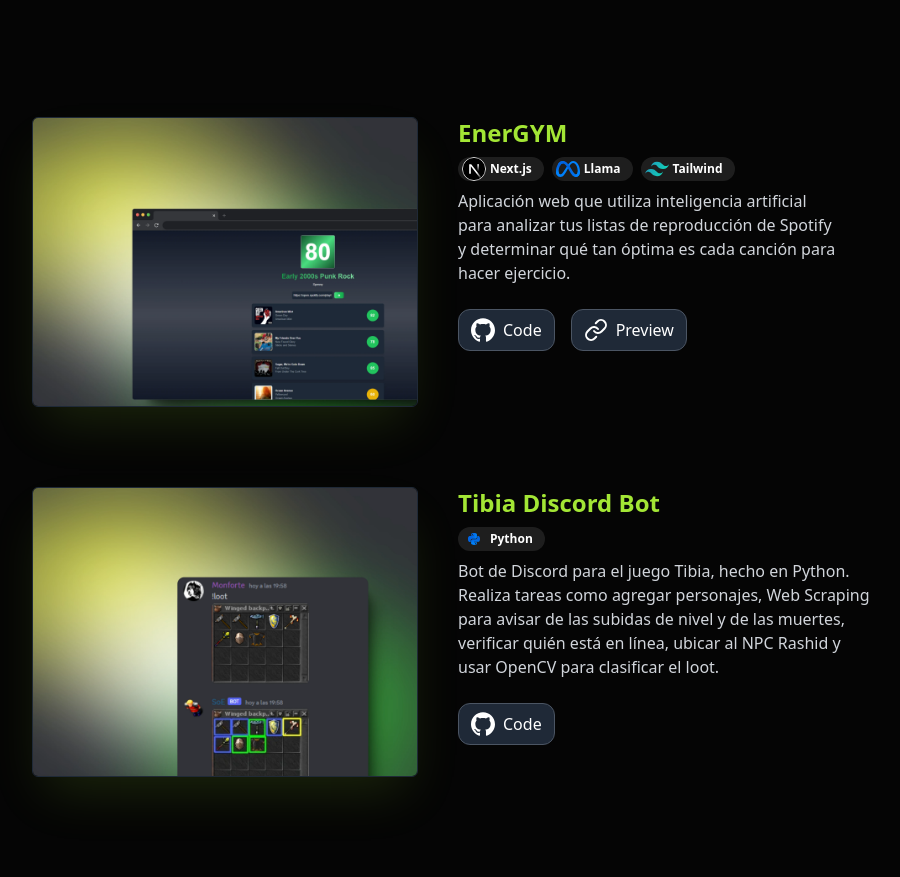
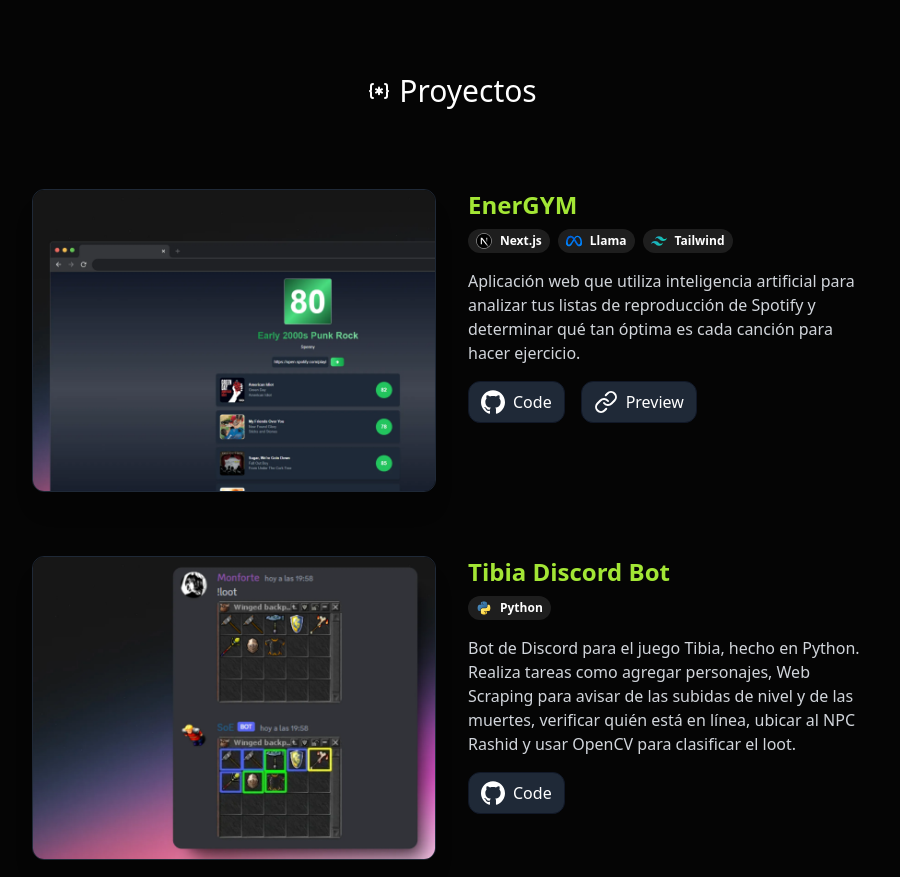
Before and after one commit to MonforteGG/portfolio, an Astro site: page / in a window 1280 px wide. Shown: the part 1704-2581 px from the top of the page, without its empty margins (188-1088 px from the left). Built offline with nearby package versions, Linux system fonts and the light colour scheme; Astro itself is replaced by a stand-in of ours; a script that the page names is missing.

Commit message:
Projects fixed, and better responsive design

```diff
--- a/src/components/LinkButton.astro
+++ b/src/components/LinkButton.astro
@@ -6,7 +6,7 @@ const { href } = Astro.props;
     target="_blank"
     href={href}
     role="link"
-    class="inline-flex items-center justify-center gap-2 px-3 py-2 space-x-2 text-base transition text-white bg-gray-800 border border-gray-600 focus-visible:ring-yellow-500/80 text-md hover:bg-gray-800 hover:border-gray-900 group max-w-fit rounded-xl focus:outline-none focus-visible:outline-none focus-visible:ring focus-visible:ring-white focus-visible:ring-offset-2 active:bg-black"
+    class="inline-flex items-center justify-center gap-2 px-2 md:px-3 py-1 md:py-2 space-x-2 text-xs md:text-base transition text-white bg-gray-800 border border-gray-900  focus-visible:ring-yellow-500/80 text-md hover:bg-gray-800 hover:border-white/10 group max-w-fit rounded-xl focus:outline-none focus-visible:outline-none focus-visible:ring focus-visible:ring-white focus-visible:ring-offset-2 active:bg-black"
 >
     <slot />
 </a>
--- a/src/components/Projects.astro
+++ b/src/components/Projects.astro
@@ -37,7 +37,7 @@ const PROJECTS = [
             "Aplicación web que utiliza inteligencia artificial para analizar tus listas de reproducción de Spotify y determinar qué tan óptima es cada canción para hacer ejercicio.",
         link: "https://energym-drab.vercel.app/",
         github: "https://github.com/MonforteGG/energym",
-        image: "/projects/energym2.webp",
+        image: "/projects/energym.webp",
         tags: [TAGS.NEXTJS, TAGS.LLAMA3, TAGS.TAILWIND],
     },
 
@@ -46,59 +46,65 @@ const PROJECTS = [
         description:
             "Bot de Discord para el juego Tibia, hecho en Python. Realiza tareas como agregar personajes, Web Scraping para avisar de las subidas de nivel y de las muertes, verificar quién está en línea, ubicar al NPC Rashid y usar OpenCV para clasificar el loot.",
         github: "https://github.com/MonforteGG/soe-bot",
-        image: "/projects/tibia_bot2.webp",
+        image: "/projects/tibia_bot.webp",
         tags: [TAGS.PYTHON],
     },
 ];
 ---
 
+<div class="flex flex-col gap-y-16">
     {
-    PROJECTS.map(({ title, description, tags, link, github, image }) => (
-        <article class="flex gap-10 py-10">
-            <div>
-                <div class="overflow-hidden rounded-md shadow-2xl shadow-lime-400/15 lg:border lg:border-gray-800 lg:hover:border-gray-700 lg:hover:bg-gray-800/50">
+        PROJECTS.map(({ image, title, description, tags, link, github }) => (
+            <article class="flex flex-col space-x-0 space-y-8 group md:flex-row md:space-x-8 md:space-y-0">
+                <div class="w-full md:w-1/2">
+                    <div class="relative flex flex-col items-center col-span-6 row-span-5 gap-8 transition duration-500 ease-in-out transform shadow-xl overflow-clip rounded-xl sm:rounded-xl md:group-hover:-translate-y-1 md:group-hover:shadow-2xl lg:border lg:border-gray-800 lg:hover:border-gray-700 lg:hover:bg-gray-800/50">
                         <img
-                        class="object-cover object-top w-60 lg:w-96 max-w-[420px] md:scale-105 md:hover:scale-100 transition duration-500"
+                            alt={`Captura del proyecto ${title}`}
+                            class="object-cover object-top w-full h-56 transition duration-500 sm:h-full md:scale-110 md:group-hover:scale-105"
                             loading="lazy"
                             src={image}
-                        alt={`Captura del proyecto ${title}`}
                         />
                     </div>
                 </div>
-            <span class="flex flex-col gap-2">
+
+                <div class="w-full md:w-1/2 md:max-w-lg">
                     <h3 class=" text-xl lg:text-2xl font-semibold text-lime-400">
                         {title}
                     </h3>
-                <ul class="flex flex-wrap gap-2">
+                    <div class="flex flex-wrap mt-2">
+                        <ul class="flex flex-row mb-2 gap-x-2">
                             {tags.map((tag) => (
                                 <li>
                                     <span
-                                class={`flex items-center gap-x-1 pl-1 pr-3 rounded-full text-xs ${tag.class}`}
+                                        class={`flex gap-x-2 rounded-full text-xs ${tag.class} py-1 px-2 `}
                                     >
-                                <tag.icon class="size-6" />
+                                        <tag.icon class="size-4" />
                                         {tag.name}
                                     </span>
                                 </li>
                             ))}
                         </ul>
-                <p class=" text-xs lg:text-base text-gray-300 text-pretty max-w-5xl">
+
+                        <div class="mt-2 text-gray-300 text-pretty text-sm lg:text-base">
                             {description}
-                </p>
+                        </div>
                         <footer class="flex items-end justify-start mt-4 gap-x-4">
                             {github && (
                                 <LinkButton href={github}>
-                            <GitHub class="size-6" />
+                                    <GitHub class="size-3 lg:size-6" />
                                     Code
                                 </LinkButton>
                             )}
                             {link && (
                                 <LinkButton href={link}>
-                            <Link class="size-4" />
+                                    <Link class="size-3 lg:size-6" />
                                     Preview
                                 </LinkButton>
                             )}
                         </footer>
-            </span>
+                    </div>
+                </div>
             </article>
         ))
     }
+</div>
--- a/src/components/SplineViewer.astro
+++ b/src/components/SplineViewer.astro
@@ -4,7 +4,7 @@
 ---
 
 <script type="module" src="https://unpkg.com/@splinetool/viewer@1.9.23/build/spline-viewer.js"></script>
-<spline-viewer hint loading-anim-type="spinner-big-light" url="https://prod.spline.design/hxR9jgkzk3S1YxD0/scene.splinecode" loading="eager"></spline-viewer>
+<spline-viewer class="hidden md:block" hint loading-anim-type="spinner-big-light" url="https://prod.spline.design/hxR9jgkzk3S1YxD0/scene.splinecode" loading="eager"></spline-viewer>
 <script type="module">
     // Función para intentar manipular el componente después de que esté listo
     function attemptToStyleLogo() {
--- /dev/null
+++ b/src/components/TitleSection.astro
@@ -0,0 +1,3 @@
+<h2 class=" text-2xl lg:text-3xl font-normal  mb-10 lg:mb-20 flex items-center gap-x-2">
+    <slot/>
+</h2>
--- a/src/components/icons/Python.astro
+++ b/src/components/icons/Python.astro
@@ -1 +1,46 @@
-<svg { ... Astro.props } xmlns="http://www.w3.org/2000/svg" width="2500" height="2500" fill="none" viewBox="0 0 64 64"><path fill="url(#a)" d="M31.885 16c-8.124 0-7.617 3.523-7.617 3.523l.01 3.65h7.752v1.095H21.197S16 23.678 16 31.876c0 8.196 4.537 7.906 4.537 7.906h2.708v-3.804s-.146-4.537 4.465-4.537h7.688s4.32.07 4.32-4.175v-7.019S40.374 16 31.885 16zm-4.275 2.454a1.394 1.394 0 1 1 0 2.79 1.393 1.393 0 0 1-1.395-1.395c0-.771.624-1.395 1.395-1.395z"/><path fill="url(#b)" d="M32.115 47.833c8.124 0 7.617-3.523 7.617-3.523l-.01-3.65H31.97v-1.095h10.832S48 40.155 48 31.958c0-8.197-4.537-7.906-4.537-7.906h-2.708v3.803s.146 4.537-4.465 4.537h-7.688s-4.32-.07-4.32 4.175v7.019s-.656 4.247 7.833 4.247zm4.275-2.454a1.393 1.393 0 0 1-1.395-1.395 1.394 1.394 0 1 1 1.395 1.395z"/><defs><linearGradient id="a" x1="19.075" x2="34.898" y1="18.782" y2="34.658" gradientUnits="userSpaceOnUse"><stop stop-color="#387EB8"/><stop offset="1" stop-color="#366994"/></linearGradient><linearGradient id="b" x1="28.809" x2="45.803" y1="28.882" y2="45.163" gradientUnits="userSpaceOnUse"><stop stop-color="#FFE052"/><stop offset="1" stop-color="#FFC331"/></linearGradient></defs></svg>
+<svg {...Astro.props} viewBox="0 0 128 128">
+    <linearGradient
+        id="python-original-a"
+        gradientUnits="userSpaceOnUse"
+        x1="70.252"
+        y1="1237.476"
+        x2="170.659"
+        y2="1151.089"
+        gradientTransform="matrix(.563 0 0 -.568 -29.215 707.817)"
+        ><stop offset="0" stop-color="#5A9FD4"></stop><stop
+            offset="1"
+            stop-color="#306998"></stop></linearGradient
+    ><linearGradient
+        id="python-original-b"
+        gradientUnits="userSpaceOnUse"
+        x1="209.474"
+        y1="1098.811"
+        x2="173.62"
+        y2="1149.537"
+        gradientTransform="matrix(.563 0 0 -.568 -29.215 707.817)"
+        ><stop offset="0" stop-color="#FFD43B"></stop><stop
+            offset="1"
+            stop-color="#FFE873"></stop></linearGradient
+    ><path
+        fill="url(#python-original-a)"
+        d="M63.391 1.988c-4.222.02-8.252.379-11.8 1.007-10.45 1.846-12.346 5.71-12.346 12.837v9.411h24.693v3.137H29.977c-7.176 0-13.46 4.313-15.426 12.521-2.268 9.405-2.368 15.275 0 25.096 1.755 7.311 5.947 12.519 13.124 12.519h8.491V67.234c0-8.151 7.051-15.34 15.426-15.34h24.665c6.866 0 12.346-5.654 12.346-12.548V15.833c0-6.693-5.646-11.72-12.346-12.837-4.244-.706-8.645-1.027-12.866-1.008zM50.037 9.557c2.55 0 4.634 2.117 4.634 4.721 0 2.593-2.083 4.69-4.634 4.69-2.56 0-4.633-2.097-4.633-4.69-.001-2.604 2.073-4.721 4.633-4.721z"
+        transform="translate(0 10.26)"></path><path
+        fill="url(#python-original-b)"
+        d="M91.682 28.38v10.966c0 8.5-7.208 15.655-15.426 15.655H51.591c-6.756 0-12.346 5.783-12.346 12.549v23.515c0 6.691 5.818 10.628 12.346 12.547 7.816 2.297 15.312 2.713 24.665 0 6.216-1.801 12.346-5.423 12.346-12.547v-9.412H63.938v-3.138h37.012c7.176 0 9.852-5.005 12.348-12.519 2.578-7.735 2.467-15.174 0-25.096-1.774-7.145-5.161-12.521-12.348-12.521h-9.268zM77.809 87.927c2.561 0 4.634 2.097 4.634 4.692 0 2.602-2.074 4.719-4.634 4.719-2.55 0-4.633-2.117-4.633-4.719 0-2.595 2.083-4.692 4.633-4.692z"
+        transform="translate(0 10.26)"></path><radialGradient
+        id="python-original-c"
+        cx="1825.678"
+        cy="444.45"
+        r="26.743"
+        gradientTransform="matrix(0 -.24 -1.055 0 532.979 557.576)"
+        gradientUnits="userSpaceOnUse"
+        ><stop offset="0" stop-color="#B8B8B8" stop-opacity=".498"></stop><stop
+            offset="1"
+            stop-color="#7F7F7F"
+            stop-opacity="0"></stop></radialGradient
+    ><path
+        opacity=".444"
+        fill="url(#python-original-c)"
+        d="M97.309 119.597c0 3.543-14.816 6.416-33.091 6.416-18.276 0-33.092-2.873-33.092-6.416 0-3.544 14.815-6.417 33.092-6.417 18.275 0 33.091 2.872 33.091 6.417z"
+    ></path>
+</svg>
```
Also changed, not shown: src/components/Prueba.astro (added, +51 -0 lines), src/pages/index.astro (+13 -13 lines), public/projects/energym.webp (added), public/projects/energym2.webp (deleted), public/projects/tibia_bot.webp (added), public/projects/tibia_bot2.webp (deleted). Lines whose indentation alone changed are shown as unchanged.
